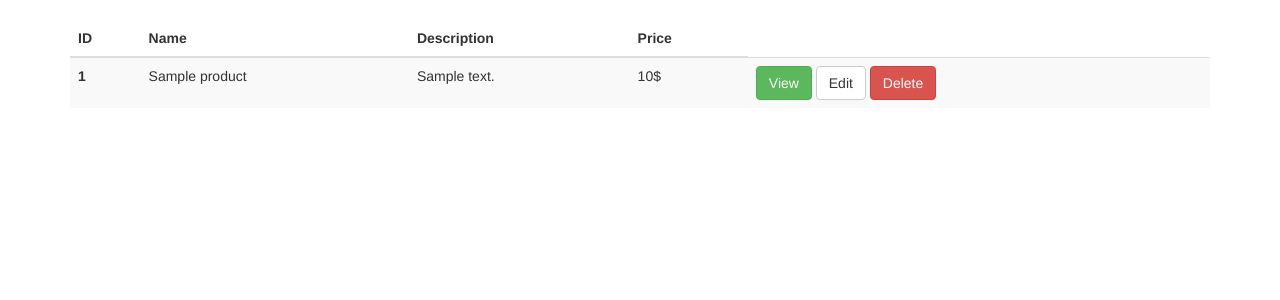
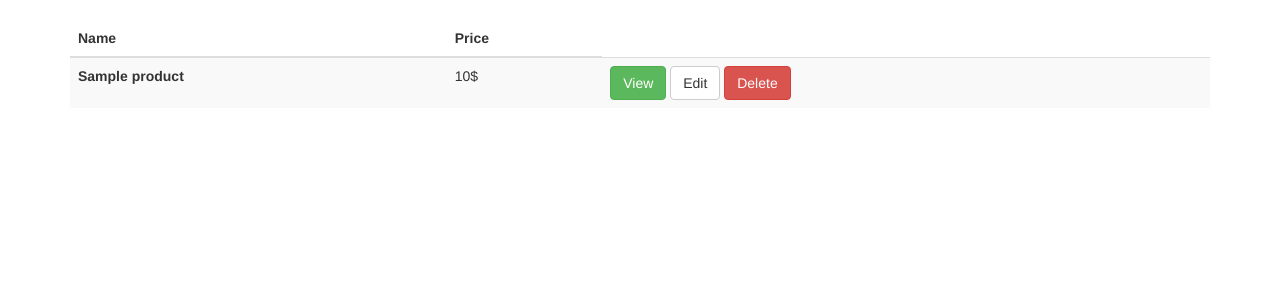
Before and after one commit to thisiskhai/gcd0904-project-web, a Symfony app: template templates/products/index.html.twig in a window 1280 px wide. Shown: the part 52-352 px from the top of the page. Run offline with Twig, Linux system fonts and the light colour scheme; the template is opened without the code that fills it: most values are stand-ins (such as "Sample title", 1, 10 or a date in 2020); some libraries are stand-ins or nearby versions.

Commit message:
delete some information of product_list view and add category_id for details

```diff
--- a/src/Entity/Category.php
+++ b/src/Entity/Category.php
@@ -81,4 +81,9 @@ class Category
 
         return $this;
     }
+
+    public function __toString()
+    {
+        return $this->id;
+    }
 }
--- a/src/Entity/Products.php
+++ b/src/Entity/Products.php
@@ -90,4 +90,5 @@ class Products
 
         return $this;
     }
+
 }
--- a/templates/products/details.html.twig
+++ b/templates/products/details.html.twig
@@ -8,5 +8,6 @@
         <li class="list-group-item">ID: {{ products.id }}</li>
         <li class="list-group-item">Description: {{ products.description }}</li>
         <li class="list-group-item">Price: {{ products.price }}$</li>
+        <li class="list-group-item">Category ID: {{ products.category_id }}</li>
     </ul>
 {% endblock %}
--- a/templates/products/index.html.twig
+++ b/templates/products/index.html.twig
@@ -5,18 +5,14 @@
         <table class="table table-striped">
             <thead>
             <tr>
-                <th>ID</th>
                 <th>Name</th>
-                <th>Description</th>
                 <th>Price</th>
             </tr>
             </thead>
             <tbody>
             {% for product in products %}
                 <tr>
-                    <th scope="row">{{ product.id }}</th>
-                    <td>{{ product.name }}</td>
-                    <td>{{ product.description }}</td>
+                    <th scope="row">{{ product.name }}</th>
                     <td>{{ product.price }}$</td>
                     <td>
                         {#                        <a href="{{ path('todo_details', {'id': todo.id}) }} " class='btn btn-success'>View</a>#}
```
